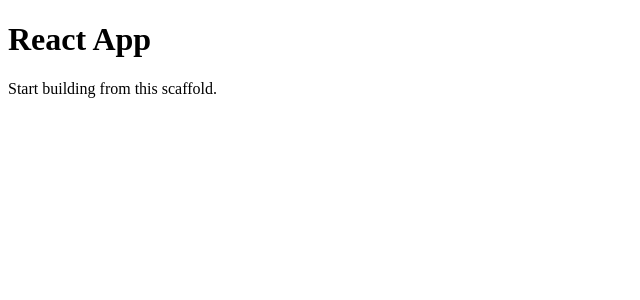
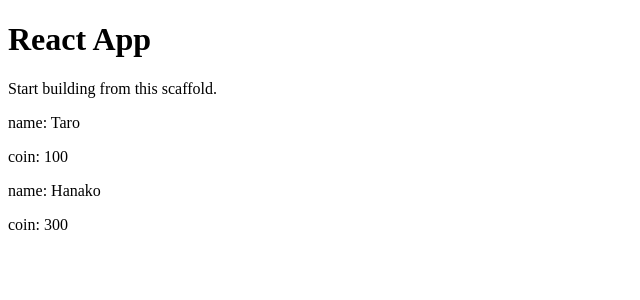
Before and after one commit to junjun1002/js-work, a React (Vite) app in the folder react-app/: page / in a window 1280 px wide. Shown: the top 300 px of the page, without its empty margins (0-640 px from the left). Built offline with nearby package versions, Linux system fonts and the light colour scheme.

Commit message:
課題1実装

```diff
--- a/react-app/src/app/App.jsx
+++ b/react-app/src/app/App.jsx
@@ -8,6 +8,9 @@
 
   つまり、「このアプリで何を表示するか」を組み立てる中心のファイルです。
 */
+
+import UserCard from '../features/users/components/UserCard';
+
 export default function App() {
   return (
     <main>
@@ -16,6 +19,9 @@ export default function App() {
 
       {/* 最初の説明文 */}
       <p>Start building from this scaffold.</p>
+
+      <UserCard name="Taro" coin={100} />
+      <UserCard name="Hanako" coin={300} />
     </main>
   );
 }
--- /dev/null
+++ b/react-app/src/features/users/components/UserCard.jsx
@@ -0,0 +1,8 @@
+export default function UserCard(props){
+    return(
+        <div>
+            <p>name: {props.name}</p>
+            <p>coin: {props.coin}</p>
+        </div>
+    );
+}
```
Also changed, not shown: react-app/index.html (+5 -6 lines), react-app/package.json (line endings or trailing spaces), 1 other file (tests, documents, lock files or other folders).
